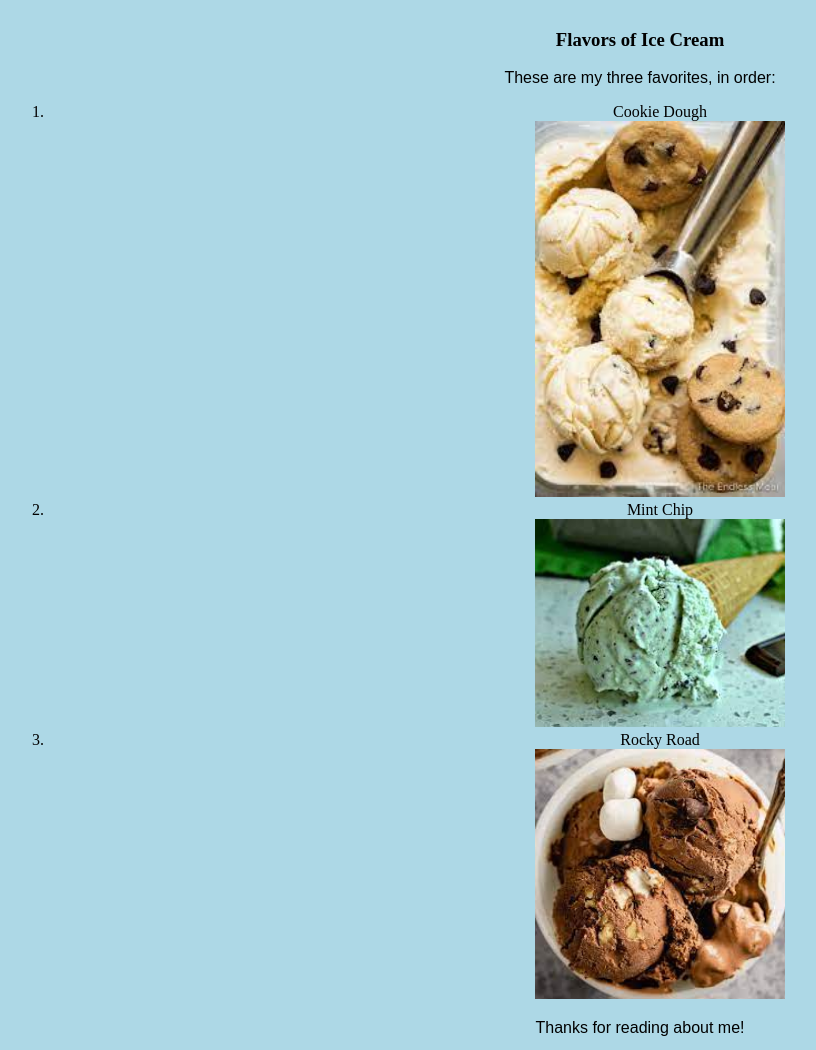
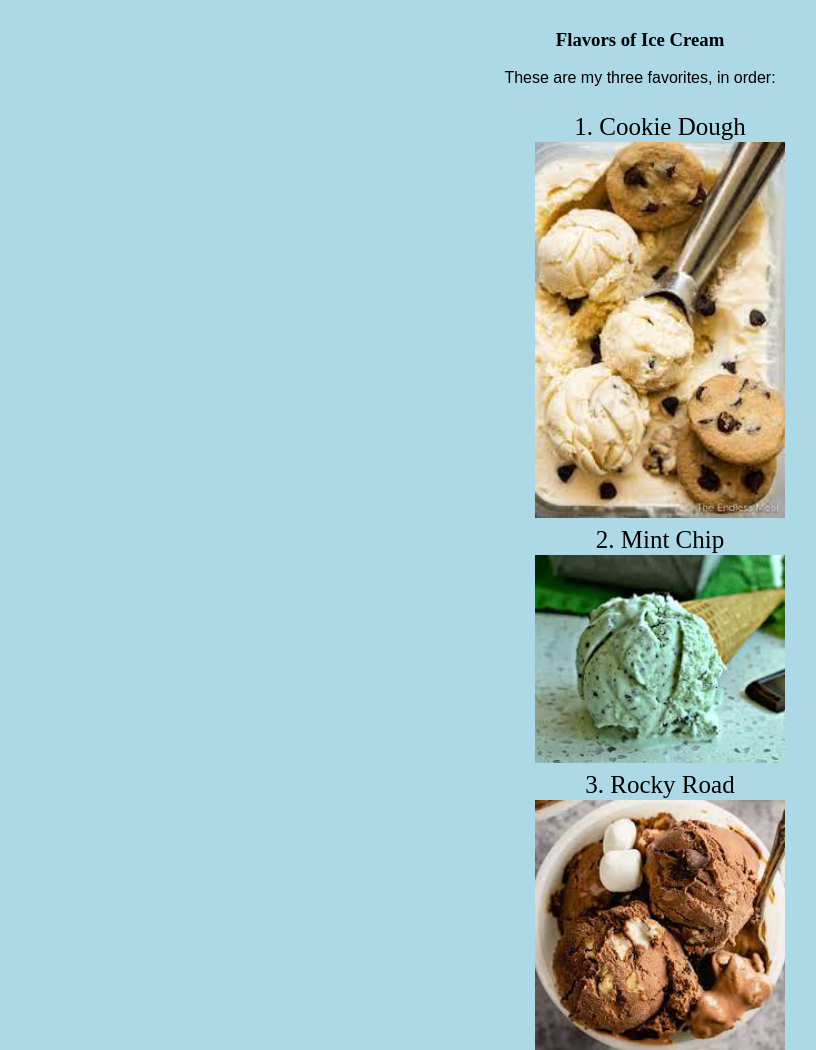
Before and after one commit to selinda-c/my-first-webpage, a plain HTML site: page index.html in a window 1280 px wide. Shown: the part 2590-3640 px from the top of the page, without its empty margins (0-816 px from the left). Drawn offline with Linux system fonts and the light colour scheme.

Commit message:
WIP trying to fix display issues with lists and photos

```diff
--- a/css/styles.css
+++ b/css/styles.css
@@ -27,3 +27,9 @@ a:hover {
 img {
   width: 250px;
 }
+ol {
+  font-size: 25px;
+  line-height: 30px;
+  text-align: center;
+  list-style-position: inside;
+}
```
